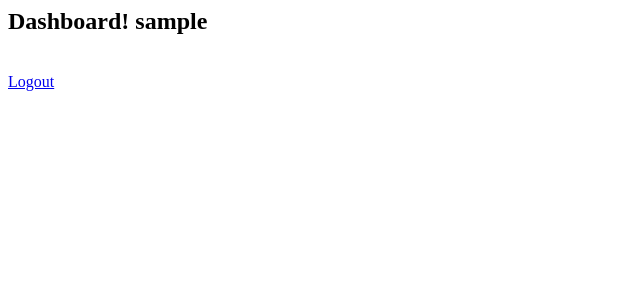
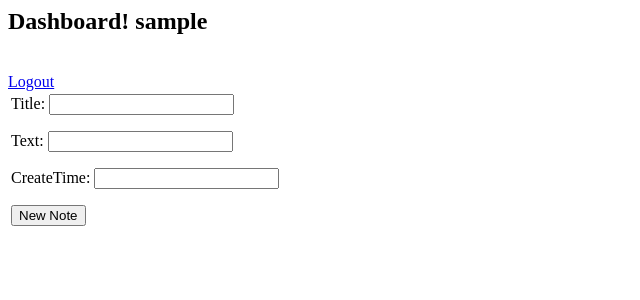
Before and after one commit to mjhea0/django-rest-sample, a Django app: page /notes/dashboard/ in a window 1280 px wide. Shown: the top 300 px of the page, without its empty margins (0-640 px from the left). Run offline with Django 3.2, Linux system fonts and the light colour scheme; the visitor is signed in with stand-in values (Sample User, id 1).

Commit message:
added modelform

```diff
--- a/appsuite/notes/models.py
+++ b/appsuite/notes/models.py
@@ -1,9 +1,16 @@
 from django.db import models
-
 from django.contrib.auth.models import User
+from django.forms import ModelForm
 
 class Note(models.Model):
-	owner = models.ForeignKey(User)
-	title = models.CharField(max_length=100)
-	text = models.CharField(max_length=500)
-	createTime = models.DateTimeField()
+	owner 		= models.ForeignKey(User)
+	title 		= models.CharField(max_length=100)
+	text 		= models.CharField(max_length=500)
+	createTime 	= models.DateTimeField()
+
+
+class NoteForm(ModelForm):
+	class Meta:
+		model = Note
+		# fields=["title","text","createTime"]
+		exclude=["owner"]
--- a/appsuite/notes/templates/dashboard.html
+++ b/appsuite/notes/templates/dashboard.html
@@ -1,3 +1,13 @@
 <h2>Dashboard! {{user}}</h2>
 <br>
 <a href="/notes/logout/">Logout</a>
+<br>
+<table>
+	<tr>
+    <td>
+      <form name="noteForm" action="/notes/dashboard/" method="post">{% csrf_token %}
+        {{form.as_p}}
+      <input type="submit" value="New Note">
+    </td>
+  </tr>
+</table>
--- a/appsuite/notes/urls.py
+++ b/appsuite/notes/urls.py
@@ -3,10 +3,6 @@ from django.conf.urls import patterns, include, url
 from notes.views import index, example, dashboard, logmeout
 
 urlpatterns = patterns('',
-    # Examples:
-    # url(r'^$', 'appsuite.views.home', name='home'),
-    # url(r'^blog/', include('blog.urls')),
-
     url(r'^index/', index, name="index"),
     url(r'^example/', example, name="example"),
     url(r'^dashboard/', dashboard, name="dashboard"),
--- a/appsuite/notes/views.py
+++ b/appsuite/notes/views.py
@@ -4,17 +4,34 @@ from django.template import loader, RequestContext
 from django import forms
 from django.contrib.auth import authenticate, login, logout
 from django.contrib.auth.models import User
+from django.contrib.auth.decorators import login_required
 from django.core.exceptions import ObjectDoesNotExist
+from models import Note, NoteForm
 
 
 class LoginForm(forms.Form):
 	username = forms.EmailField()
 	password = forms.CharField(widget=forms.PasswordInput())
 
+@login_required(login_url="/notes/index/")
 def dashboard(request):
-	template=loader.get_template("dashboard.html")
-	rc=RequestContext(request,{})
-	return HttpResponse(template.render(rc))
+	if request.method=="POST":
+		d=request.POST.copy()
+		d.update({'owner':request.user.id})
+		form = NoteForm(d)
+		if not form.is_valid():
+			template=loader.get_template("dashboard.html")
+			rc=RequestContext(request,{'form':NoteForm()})
+			return HttpResponse(template.render(rc))
+		# save note to database
+		note = form.save(commit=False)
+		note.owner=request.user
+		note.save()
+		return redirect("dashboard")
+	else:
+		template=loader.get_template("dashboard.html")
+		rc=RequestContext(request,{'form':NoteForm()})
+		return HttpResponse(template.render(rc))
 
 def index(request):
 	#return HttpResponse("Hello, Notes")
```
